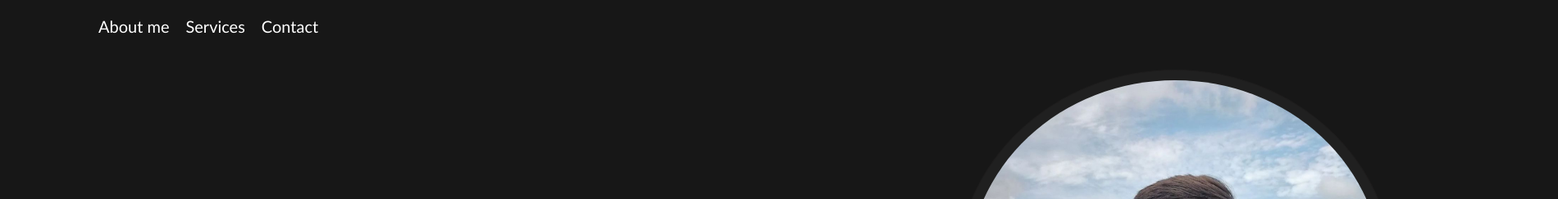
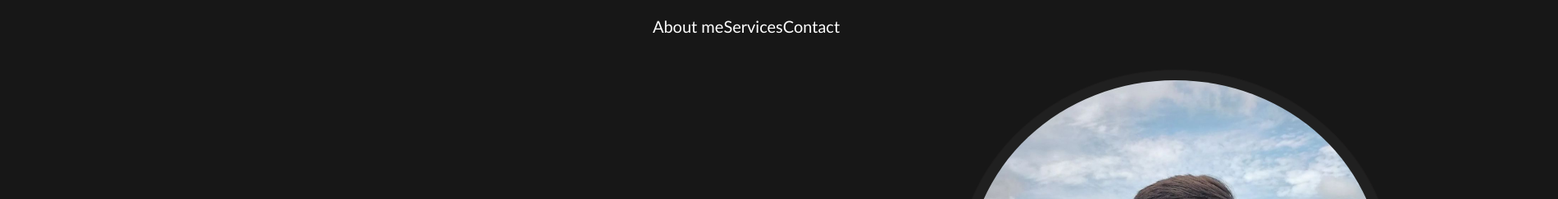
Before and after one commit to jcalencar/portfolio, a plain HTML site: page index.html in a window 1280 px wide. Shown: the top 243 px of the page at 82% size, 1900 px wide, since content can reach past the window. Drawn offline with Linux system fonts and the light colour scheme.

Commit message:
fix nav 3.0 style.css

```diff
--- a/style.css
+++ b/style.css
@@ -46,8 +46,7 @@ header {
 .nav {
   width: 100%;
   display: flex;
-  align-items: center;
-   margin-left: 100px;
+  justify-content: center;
    gap: 150px;
 }
 .nav > .logo {
@@ -59,7 +58,6 @@ header {
   display: flex;
   flex-direction: row;
   list-style-type: none;
-  gap: 20px;
 }
 main {
   margin-bottom: 200px;
```
